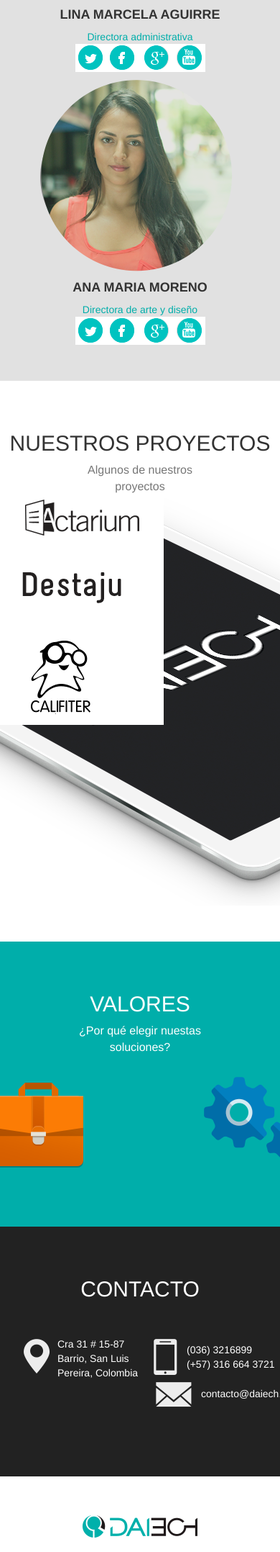
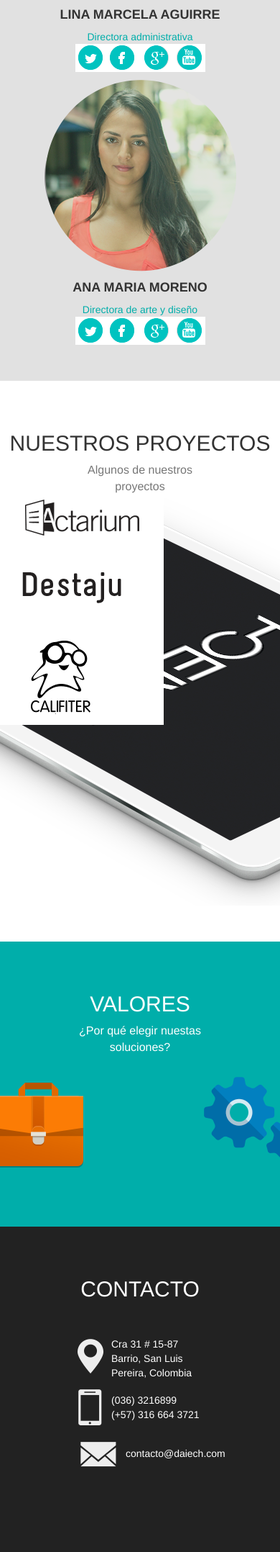
Before and after one commit to Daiech/Daiech.com, a Django app: page / in a window 390 px wide; the page is wider, and only the part inside the window is pictured. Shown: the part 2760-4916 px from the top of that part at 72% size. Run offline with Django 3.2, Linux system fonts and the light colour scheme; some libraries are stand-ins or nearby versions.

Commit message:
Team and contact resonsive fixed

```diff
--- a/Daiech/urls.py
+++ b/Daiech/urls.py
@@ -4,9 +4,6 @@ from django.contrib import admin
 admin.autodiscover()
 
 urlpatterns = patterns('',
-    # Examples:
-    # url(r'^$', 'Daiech.views.home', name='home'),
-    # url(r'^blog/', include('blog.urls')),
     url(r'^$', include('apps.website.urls')),
     url(r'^update', 'apps.github.views.update'),
     url(r'^ads/(?P<id_ads>[-\w]+)$', 'apps.ads.views.home'),
--- a/apps/website/templates/website/index.html
+++ b/apps/website/templates/website/index.html
@@ -16,7 +16,7 @@
         <p class="description-text text-muted">{% trans 'Especializados en el desarrollo de software colaborativo facilitando el trabajo en conjunto para mejorar el rendimiento de cualquier equipo de trabajo' %}</p>
         <div class="container-fluid">
             <div class="row">
-              <div class="col-sm-6 col-md-4">
+              <div class="col-sm-4 col-md-4">
                 <div class="">
                   <img src="{{ STATIC_URL }}img/landing/address.png" alt="{% trans 'Diseños agradables' %}">
                   <div class="caption">
@@ -25,7 +25,7 @@
                   </div>
                 </div>
               </div>
-              <div class="col-sm-6 col-md-4">
+              <div class="col-sm-4 col-md-4">
                 <div class="">
                   <img src="{{ STATIC_URL }}img/landing/phone.png" alt="{% trans 'Responsive web Design' %}">
                   <div class="caption">
@@ -34,7 +34,7 @@
                   </div>
                 </div>
               </div>
-              <div class="col-sm-6 col-md-4">
+              <div class="col-sm-4 col-md-4">
                 <div class="">
                   <img src="{{ STATIC_URL }}img/landing/email.png" alt="{% trans 'Herramientas de seguimiento' %}">
                   <div class="caption">
@@ -49,18 +49,14 @@
     <div id="team" class="screen">
         <h2>{% trans 'NUESTRO EQUIPO' %}</h2>
         <p class="description-text text-muted">{% trans 'Comprometidos a brindar soluciones creativas y apropiadas a sus necesidades' %}</p>
-        <script type="text/template" id="member-template">
-        {% verbatim %}
-            {% for u in members %}
-                <div class="daiech-member col-sm-6 col-md-3">
-                    <div class="member-pic {{ u.class }}"></div>
+        <script type="text/template" id="member-template">{% verbatim %}{% for u in members %}
+                <div class="daiech-member col-sm-6 col-md-3 col-lg-3">
+                    <div class="member-pic"><div class="{{ u.class }}"></div></div>
                     <h4>{{ u.name }}</h4>
                     <span class="text-muted">{{ u.job }}</span>
-                    <span><img src="/static/img/daiech-social-active.png" ></span>
+                    <div><img src="/static/img/daiech-social-active.png" ></div>
                 </div>
-            {% endfor %}
-        {% endverbatim %}
-        </script>
+{% endfor %}{% endverbatim %}</script>
         <div class="container-fluid member-team">
             <div class="row">
 
@@ -83,19 +79,19 @@
         <h2>{% trans 'CONTACTO' %}</h2>
         <div class="container-fluid">
             <div class="row">
-                <div class="col-xs-6 col-sm-4">
+                <div class="contact-item col-sm-4 col-md-4">
                     <div class="box row">
                         <span class="contact-logo"><img src="{{ STATIC_URL }}img/landing/address.png"></span>
                         <address>Cra 31 # 15-87<br>Barrio, San Luis<br>Pereira, Colombia<br></address>
                     </div>
                 </div>
-                <div class="col-xs-6 col-sm-4">
+                <div class="contact-item col-sm-4 col-md-4">
                     <div class="box row daiech-phone">
                         <span class="contact-logo"><img src="{{ STATIC_URL }}img/landing/phone.png"></span>
                         <p>(036) 3216899 <br> (+57) 316 664 3721</p>
                     </div>
                 </div>
-                <div class="col-xs-6 col-sm-4">
+                <div class="contact-item col-sm-4 col-md-4">
                     <div class="box row daiech-mail">
                         <span class="contact-logo"><img src="{{ STATIC_URL }}img/landing/email.png"></span>
                         <p class="daiech-mail-text"><a href="mailto:contacto@daiech.com" title="Env&iacute;anos un correo para contactarnos">contacto@daiech.com</a></p>
@@ -132,11 +128,13 @@
         #about .container-fluid{margin-top: 100px;margin-bottom: 80px;width: 70%;}
         #team{background-color: #e1e1e1}
         #team .member-team{margin-top:50px;width: 100%;text-align: center;}
+        /*#team .daiech-member{width: 290px !important;padding: 0 10px;}*/
         #team .daiech-member h4{font-weight: bold;text-transform:uppercase;}
         #team .daiech-member .text-muted{color:#00aeaa;}
-        #team .member-team > .row{width: 90%;margin: 0 auto;}
-        #team .member-pic{height: 280px;margin: 0 auto;width: 280px;/*border:solid thin white;*/background-image: url("{{ STATIC_URL }}img/landing/team.png");background-repeat: no-repeat;}
-        .maoaiz{background-position: -12px 0;}
+        #team .member-team > .row{width: 100%;margin: 0 auto;}
+        #team .member-pic{height: 280px;margin: 0 auto;width: 100%;/*background-size:contain;*//*background-position:center;*/}
+        #team .member-pic > div{background-image: url("{{ STATIC_URL }}img/landing/team.png");background-repeat: no-repeat;height: 100%;max-width: 268px;margin: 0 auto;}
+        .maoaiz{background-position: -12px 0;background-size: cover;}
         .lina{background-position: -593px 0;}
         .ana{background-position: -886px 0;}
         .edwinfmesa{background-position: -304px 0;}
@@ -153,6 +151,7 @@
         #contact p.daiech-mail-text{margin: 12px 0 0 70px;}
         #contact a{color: white}
         #contact .contact-logo{float: left}
+        #contact .contact-item{height: 70px}
         @media screen and (max-width:1072px){
             #home .principal-text{width: 70%;}
             #about .container-fluid{width: 90%}
@@ -162,6 +161,7 @@
             #home .principal-text{top: 12%;width: 90%;}
             #home .principal-text p.principal-title{font-size: 42px;}
             #home .principal-text a.btn{margin-top: 30px;}
+            /*#team .member-team > .row {width: 580px;}*/
         }
     </style>
 {%endblock%}
--- a/templates/base.html
+++ b/templates/base.html
@@ -1,5 +1,6 @@
+{% spaceless %}
 <!DOCTYPE html>
-<html lang="en">
+<html lang="es">
   <head>
     <meta name="google-site-verification" content="wuldtGp8kzEECSgymF9gC9eKYQj0Lgs6XeJNJeuGOSo" />
     <meta charset="utf-8">
@@ -69,3 +70,4 @@
     </script>
   {% endif %}
   </body>
+{% endspaceless %}
```
